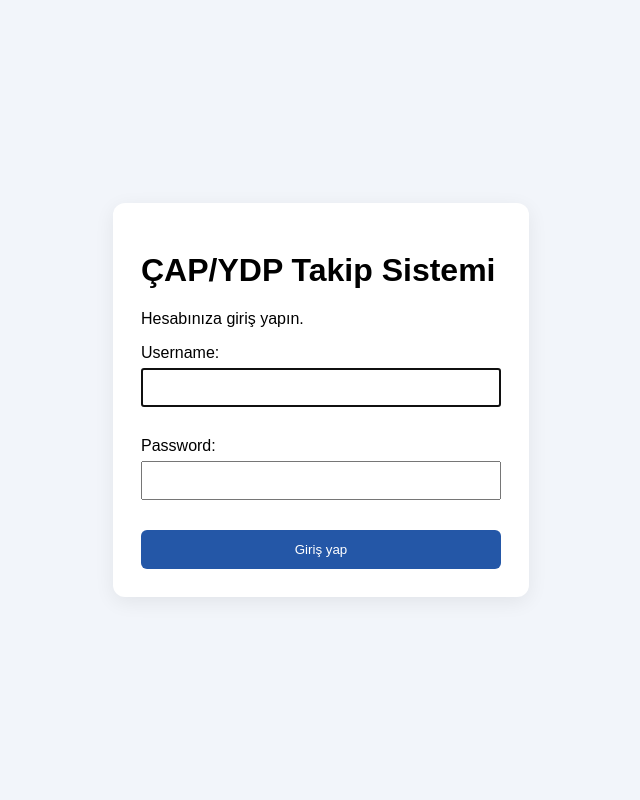
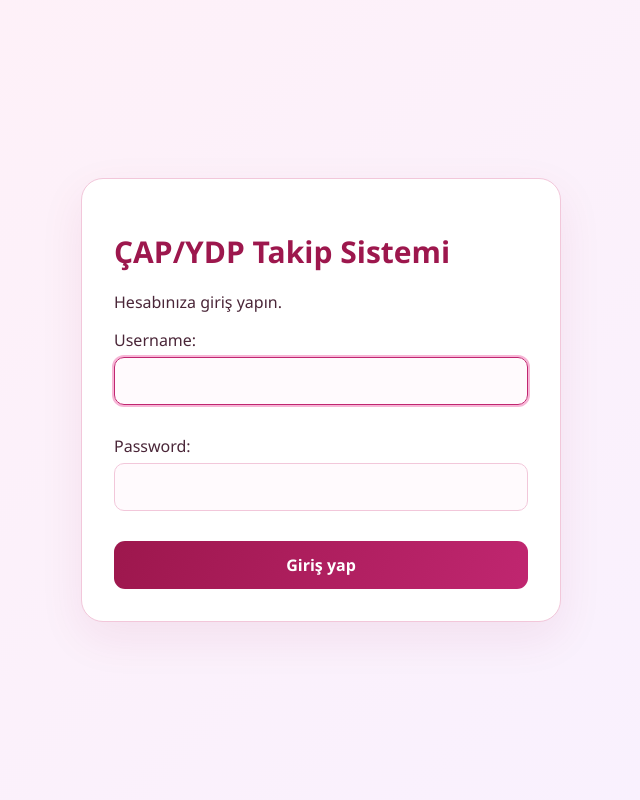
Before and after one commit to ayseceydall/cap-ydp_otomasyon, a Django app: page /giris/ in a window 1280 px wide. Shown: the whole page, without its empty margins (319-959 px from the left). Run offline with Django 5.2, Linux system fonts and the light colour scheme.

Commit message:
Style login page with pink theme

```diff
--- a/accounts/templates/accounts/login.html
+++ b/accounts/templates/accounts/login.html
@@ -47,6 +47,131 @@
             color: #b42318;
         }
     </style>
+
+
+<style>
+    :root {
+        --pink-main: #c02670;
+        --pink-dark: #9d174d;
+        --pink-light: #fff3f8;
+        --pink-border: #f2c7da;
+        --text-main: #4a2638;
+    }
+
+    body {
+        width: 100%;
+        max-width: none;
+        min-height: 100vh;
+        margin: 0;
+        padding: 24px;
+        box-sizing: border-box;
+        display: flex;
+        align-items: center;
+        justify-content: center;
+        background: linear-gradient(
+            135deg,
+            #fff1f7,
+            #f8f1ff
+        );
+        font-family: "Segoe UI", Arial, sans-serif;
+        color: var(--text-main);
+    }
+
+    body > div,
+    body > main,
+    main,
+    .login-container,
+    .login-card,
+    .login-box,
+    .login-form {
+        box-sizing: border-box;
+        width: 100%;
+        max-width: 480px;
+        padding: 32px;
+        border: 1px solid var(--pink-border);
+        border-radius: 22px;
+        background: #ffffff;
+        box-shadow: 0 16px 45px #9d174d14;
+    }
+
+    h1 {
+        color: var(--pink-dark);
+        font-size: 30px;
+        line-height: 1.3;
+    }
+
+    p,
+    label {
+        color: var(--text-main);
+    }
+
+    input:not([type="hidden"]),
+    select,
+    textarea {
+        box-sizing: border-box;
+        width: 100%;
+        max-width: 100%;
+        padding: 12px 14px;
+        border: 1px solid var(--pink-border);
+        border-radius: 10px;
+        background: #fffafd;
+        color: var(--text-main);
+        font: inherit;
+    }
+
+    input:focus {
+        outline: 2px solid #ec489966;
+        border-color: var(--pink-main);
+    }
+
+    button,
+    input[type="submit"],
+    button[type="submit"] {
+        width: 100%;
+        padding: 13px;
+        border: 0;
+        border-radius: 11px;
+        background: linear-gradient(
+            110deg,
+            var(--pink-dark),
+            var(--pink-main)
+        );
+        color: white;
+        font: inherit;
+        font-weight: 600;
+        cursor: pointer;
+        transition: opacity 0.2s ease;
+    }
+
+    button:hover,
+    input[type="submit"]:hover {
+        opacity: 0.88;
+    }
+
+    .errorlist {
+        color: #b42318;
+    }
+
+    @media (max-width: 520px) {
+        body {
+            padding: 14px;
+        }
+
+        body > div,
+        body > main,
+        main,
+        .login-container,
+        .login-card,
+        .login-box,
+        .login-form {
+            padding: 22px;
+        }
+    }
+</style>
+
+
+
+
 </head>
 
 <body>
```
